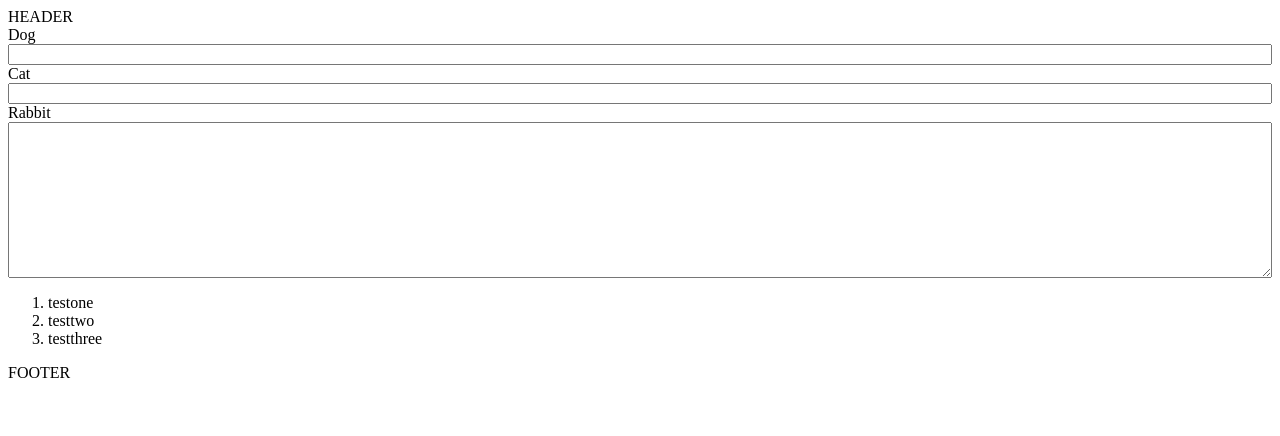
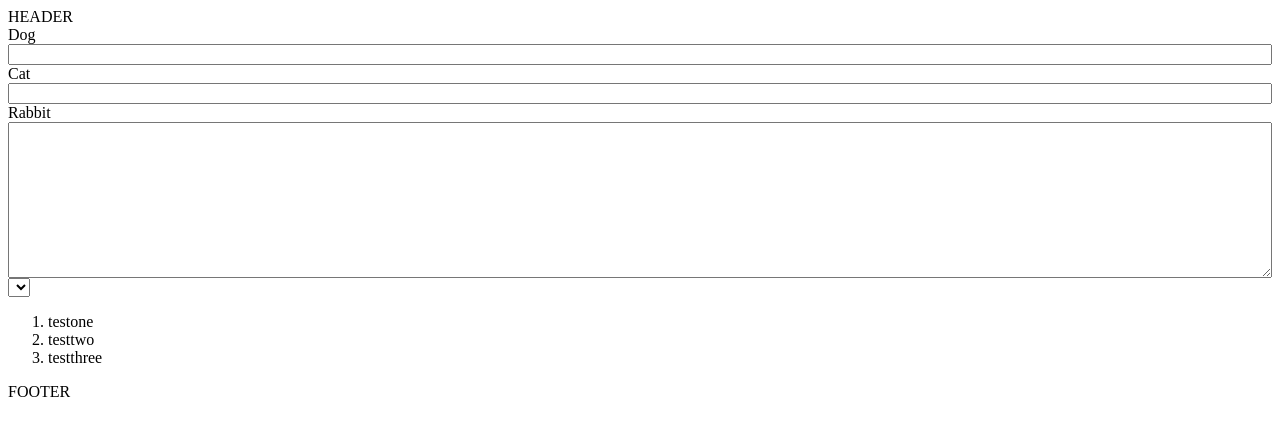
Before and after one commit to justtoconfirm/react-components, a React (Create React App) app: page / in a window 1280 px wide. Shown: the top 436 px of the page. Built offline with nearby package versions, Linux system fonts and the light colour scheme.

Commit message:
Initial Dropdown component added

```diff
--- a/src/App.js
+++ b/src/App.js
@@ -4,9 +4,16 @@ import Button from './components/Button';
 import Link from './components/Link';
 import TextField from './components/TextField';
 import TextArea from './components/TextArea';
+import Dropdown from './components/Dropdown';
 import List from './components/List';
 
 const App = () => {
+
+	const testOptions = [
+		'testone',
+		'testtwo',
+		'testthree',
+	];
 
 	const testList = [
 		'testone',
@@ -27,6 +34,7 @@ const App = () => {
 				<TextField name="dog" label="Dog" />
 				<TextField name="cat" label="Cat" />
 				<TextArea name="rabbit" rows="10" label="Rabbit" />
+				<Dropdown options={testOptions} />
 
 				<List list={testList} type="ol" />
 
--- /dev/null
+++ b/src/components/Dropdown/index.js
@@ -0,0 +1,24 @@
+import React from 'react';
+import Label from '../Label/';
+
+const Dropdown = ({ label, name, value, disabled, options }) => {
+
+	return (
+
+		<>
+
+			<Label name={name}>{label}</Label>
+
+			<select {...{name, value, disabled}} id={name}>
+				{options.map((option) => (
+					<option key={option.value}>{option.label}</option>
+				))}
+			</select>
+
+		</>
+
+	);
+
+};
+
+export default Dropdown;
```
